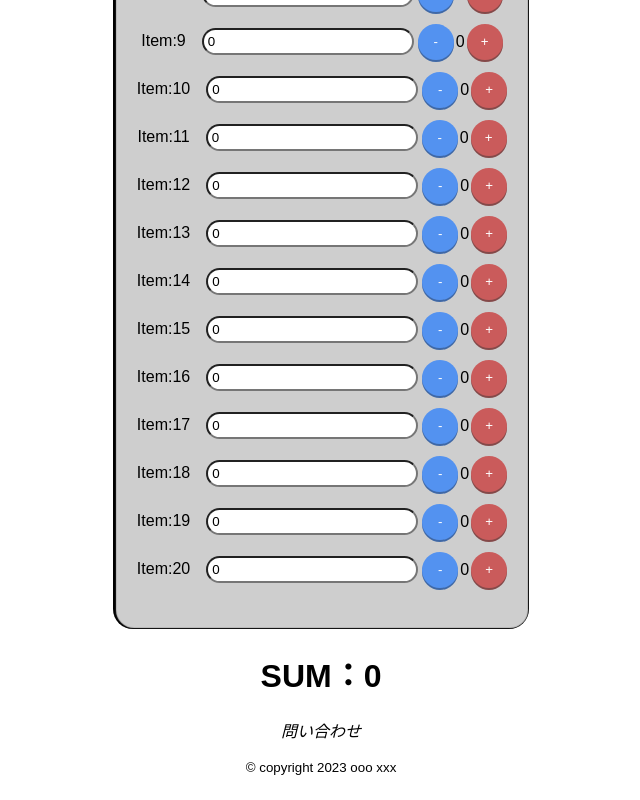
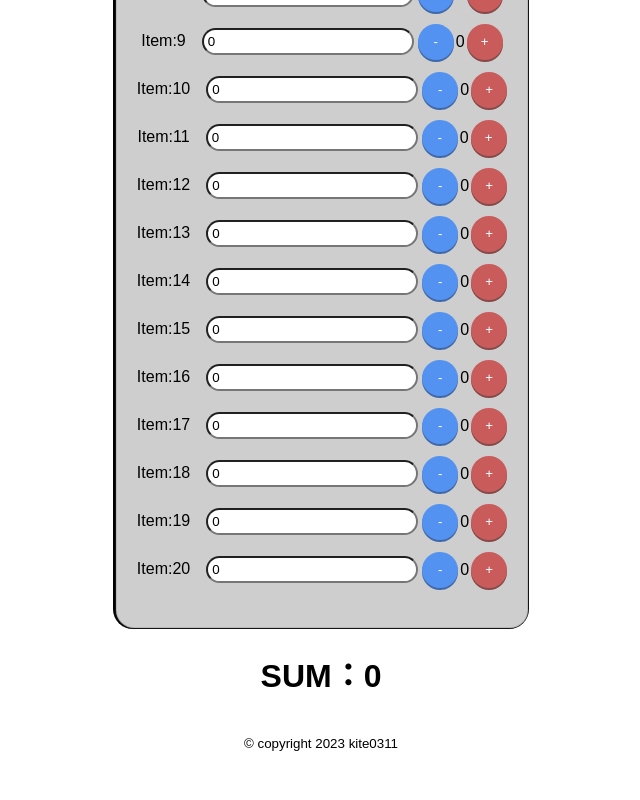
Before and after one commit to kite0311/Interim-Accounting-Calculations, a Vue app: page / in a window 1280 px wide. Shown: the part 531-1331 px from the top of the page, without its empty margins (319-959 px from the left). After the commit the page ends 1307 px from the top, so only its background shows below. Built offline with nearby package versions, Linux system fonts and the light colour scheme.

Commit message:
add copyright

```diff
--- a/src/components/modules/TheFooter.vue
+++ b/src/components/modules/TheFooter.vue
@@ -1,7 +1,6 @@
 <template>
   <footer class="footer">
-    <address>問い合わせ<a href="/"></a></address>
-    <p><small>&copy; copyright 2023 ooo xxx</small></p>
+    <p><small>&copy; copyright 2023 kite0311</small></p>
   </footer>
 </template>
 
```
